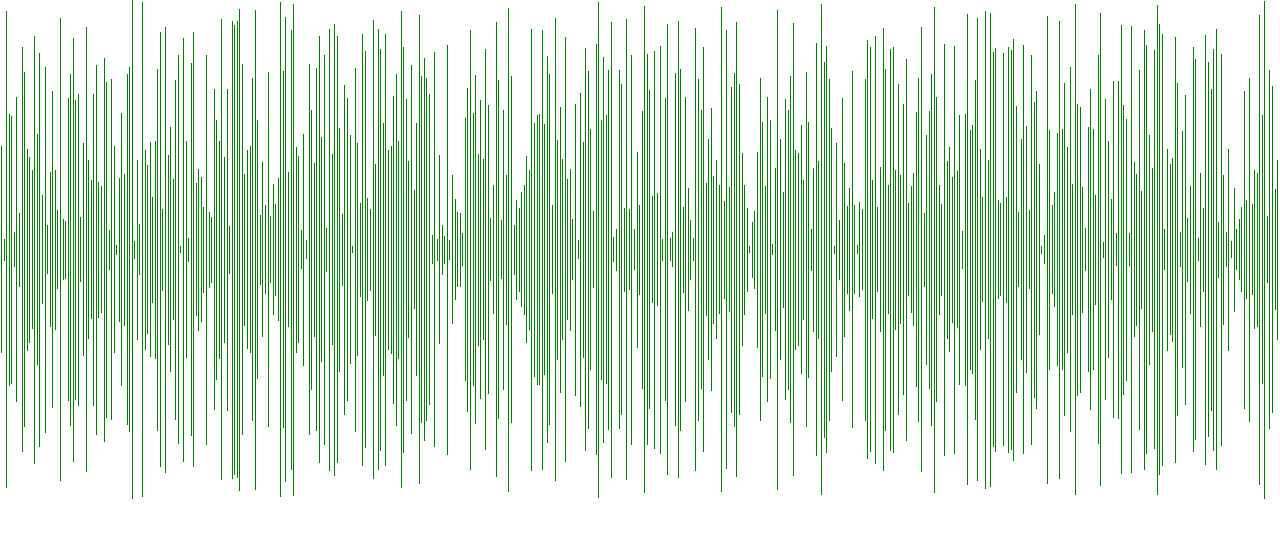
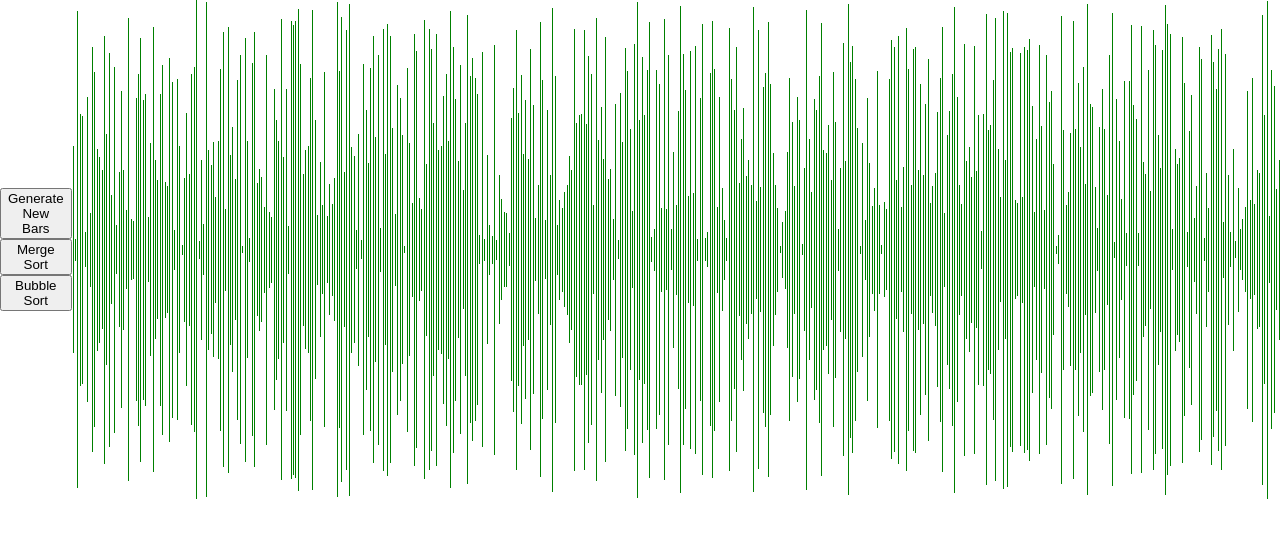
Before and after one commit to EricDaoNguyen/async-project-sorting, a React (Create React App) app: page / in a window 1280 px wide. Shown: the top 538 px of the page. Built offline with nearby package versions, Linux system fonts and the light colour scheme.

Commit message:
New buttons added, mergeSort currently logs true after comparing both initial and post-mergSort arrays.

```diff
--- /dev/null
+++ b/src/SortingAlgorithms/sortingAlgorithms.js
@@ -0,0 +1,21 @@
+// mergeSort function
+export const mergeSort = (array) => {
+  if(array.length === 1) { return array }
+  const middleIndex = Math.floor(array.length / 2)
+  const firstHalf = mergeSort(array.slice(0, middleIndex))
+  const secondHalf = mergeSort(array.slice(middleIndex))
+  const sortedArray = []
+  let i = 0
+  let j = 0
+
+  while(i < firstHalf.length && j < secondHalf.length) {
+    if(firstHalf[i] < secondHalf[j]) { sortedArray.push(firstHalf[i++]) }
+    else { sortedArray.push(secondHalf[j++]) }
+  }
+  while(i < firstHalf.length) { sortedArray.push(firstHalf[i++]) }
+  while(j < secondHalf.length) { sortedArray.push(secondHalf[j++]) }
+
+  return sortedArray
+}
+
+// bubbleSort function
--- a/src/SortingApp/SortingApp.jsx
+++ b/src/SortingApp/SortingApp.jsx
@@ -1,5 +1,6 @@
 import React from 'react'
 import './style.css'
+import { mergeSort } from '../SortingAlgorithms/sortingAlgorithms'
 
 /* ------------------------------------------------------------ */
 
@@ -16,9 +17,20 @@ import './style.css'
 
 /* ------------------------------------------------------------ */
 
+// randomNumber function
 // Generates randomly between two numbers
 function randomNumber(minimum, maximum) {
   return Math.floor(Math.random() * (maximum - minimum + 1) + minimum)
+}
+
+// areEqual function
+// Checks to see if both arrays are the same length
+function areEqual(arrayOne, arrayTwo) {
+  if(arrayOne.length === arrayTwo.length) { return true }
+  for(let i = 0; i < arrayOne.length; i++) {
+    if(arrayOne[i] === arrayTwo[i]) { return true }
+  }
+  return false
 }
 
 // SortingApp component
@@ -32,6 +44,7 @@ export default class SortingApp extends React.Component {
   // Every time the app loads, resetArray method is called
   componentDidMount() { this.resetArray() }
 
+  // resetArray method
   // Generates random bars
   resetArray() {
     const array = []
@@ -39,12 +52,33 @@ export default class SortingApp extends React.Component {
     this.setState({ array })
   }
 
+  // testAlgorithms method
+
+  // mergeSort method
+  mergeSort() {
+    const generatedArray = this.state.array
+    .slice()
+    .sort((a, b) => a - b)
+    const sortedArray = mergeSort(this.state.array)
+
+    console.log(areEqual(generatedArray, sortedArray))
+  }
+
+  // bubbleSort method
+
   // Renders from JSX to HTML
   render() {
     const { array } = this.state
 
     return(
       <div className="container">
+
+        <div className="buttons">
+          <button className="button" onClick={() => this.resetArray()}>Generate New Bars</button>
+          <button className="button" onClick={() => this.mergeSort()}>Merge Sort</button>
+          <button className="button" onClick={() => this.bubbleSort()}>Bubble Sort</button>
+        </div>
+
         {array.map((value, index) => (
           <div
           className="bar"
@@ -52,6 +86,7 @@ export default class SortingApp extends React.Component {
           style={{height:`${value}px`}}
           ></div>
         ))}
+
       </div>
     )
   }
--- a/src/SortingApp/style.css
+++ b/src/SortingApp/style.css
@@ -6,6 +6,10 @@
   align-items: center;
 }
 
+/* .buttons {} */
+
+/* .button {} */
+
 .bar {
   background-color: green;
   width: 5px;
```
Lines whose indentation alone changed are shown as unchanged.
